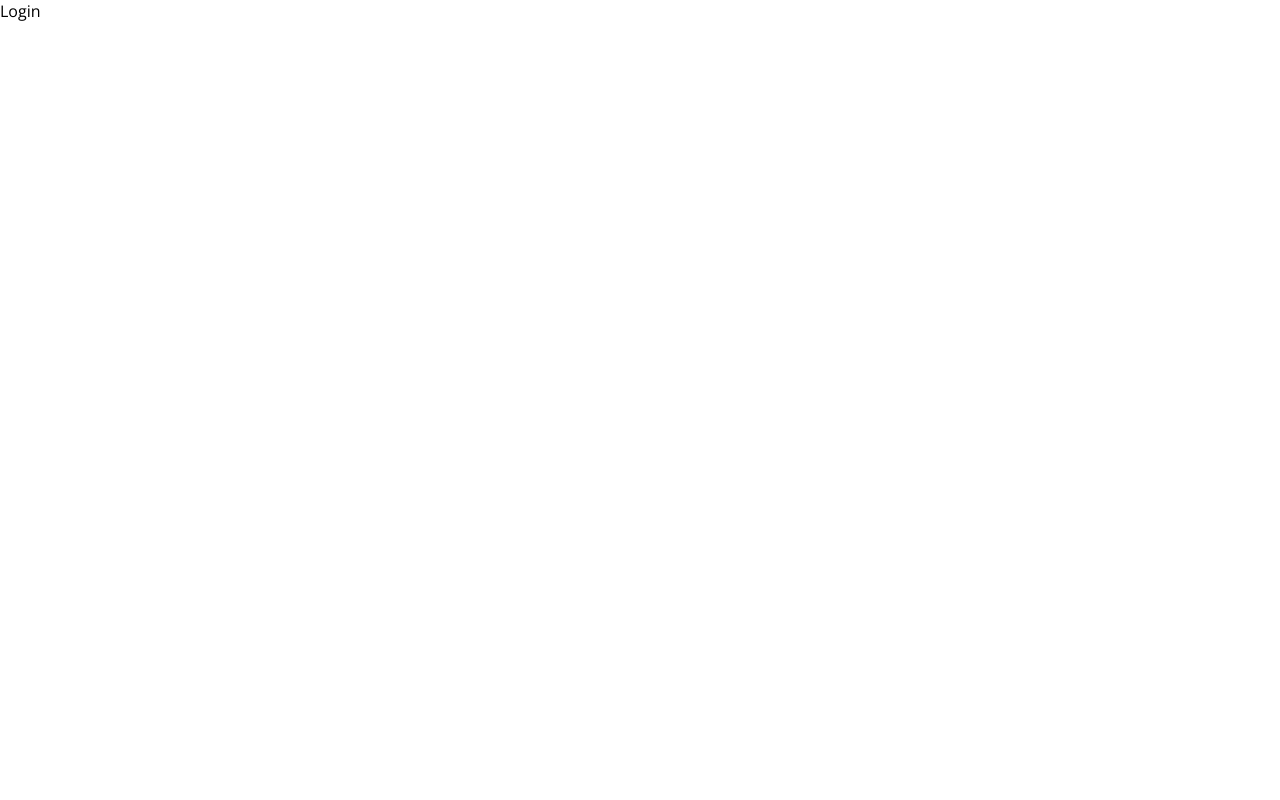
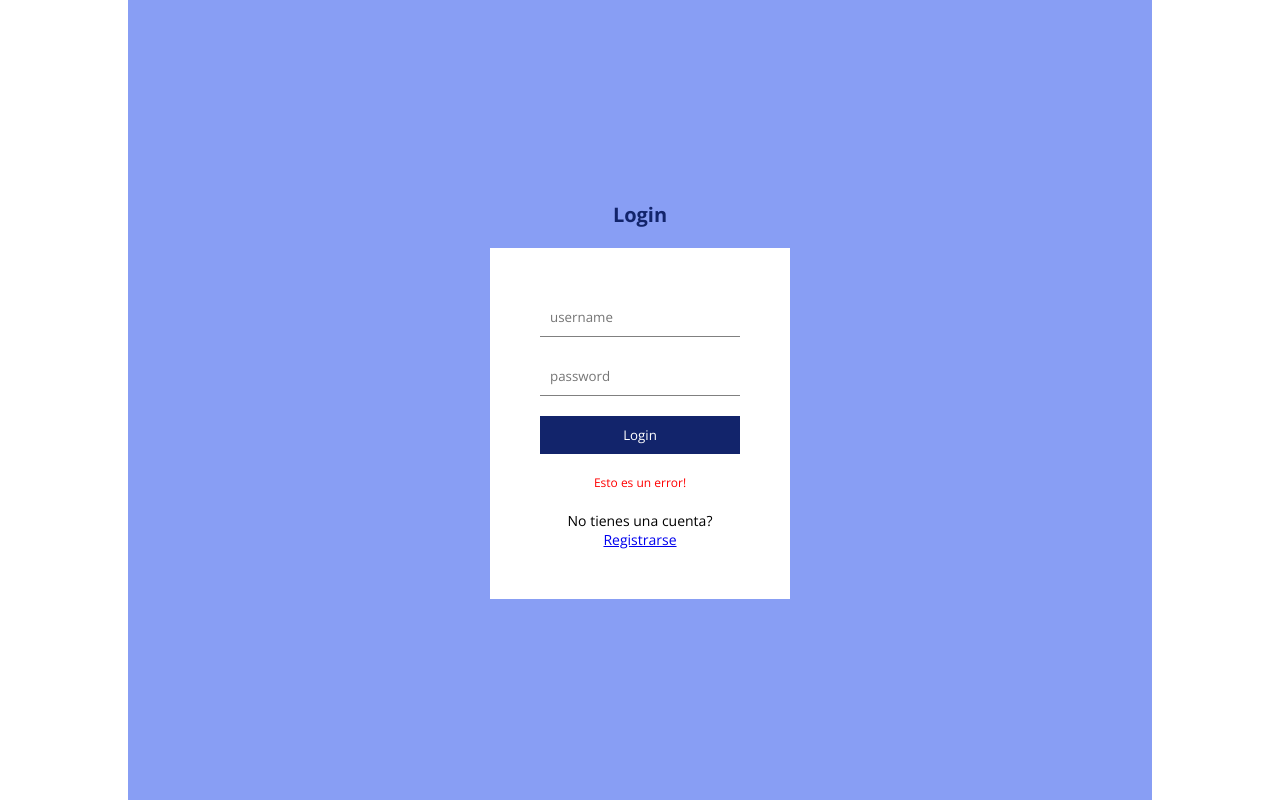
Before and after one commit to AERH8601/Project_SolTEA, a React (Create React App) app in the folder client/: page /login in a window 1280 px wide. Built offline with nearby package versions, Linux system fonts and the light colour scheme.

Commit message:
adicion paquete sass y styles. presentacion Login & Registro. Modifica Navbar y footer.

```diff
--- a/client/src/App.js
+++ b/client/src/App.js
@@ -1,4 +1,4 @@
-import {  createBrowserRouter, RouterProvider,} from "react-router-dom";
+import { createBrowserRouter, RouterProvider, Router, Outlet} from "react-router-dom";
 import Register from "./pages/Register";
 import Login from "./pages/Login";
 import Write from "./pages/Write";
@@ -6,16 +6,36 @@ import Home from "./pages/Home";
 import Single from "./pages/Single";
 import Footer from "./components/Footer";
 import Navbar from "./components/Navbar";
+import "../src/style.scss";
 
+const Layout = () => {
+  return(
+    <>
+      <Navbar/>
+      <Outlet/>
+      <Footer/>
+    </>
+  );
+};
 
 const router = createBrowserRouter([
   {
     path: "/",
-    element: <div>
-      <Navbar/>
-      <Home/>
-      <Footer/>
-    </div>,
+    element: <Layout/>,
+    children: [
+      {
+        path: "/",
+        element: <Home/>
+      },
+      {
+        path: "/post/:id",
+        element: <Single/>,
+      },
+      {
+        path: "/write",
+        element: <Write/>,
+      },
+    ]
   },
   {
     path: "/register",
@@ -25,22 +45,17 @@ const router = createBrowserRouter([
     path: "/login",
     element: <Login/>,
   },
-  {
-    path: "/single",
-    element: <Single/>,
-  },
-  {
-    path: "/write",
-    element: <Write/>,
-  },
 ]);
 
 function App() {
   return (
-    <div>
-      <RouterProvider router={router}/>
+    <div className="app">
+      <div className="container">
+        <RouterProvider router={router}/>
+      </div>
+
     </div>
   );
-}
+};
 
 export default App;
--- a/client/src/components/Navbar.jsx
+++ b/client/src/components/Navbar.jsx
@@ -2,7 +2,12 @@ import React from 'react'
 
 function Navbar() {
   return (
-    <div>Navbar</div>
+    <div className='navbar'>
+        <div className='container'>
+            <div className='logo'>logo</div>
+            <div className='links'>Links</div>
+        </div>
+    </div>
   )
 }
 
--- a/client/src/pages/Login.jsx
+++ b/client/src/pages/Login.jsx
@@ -1,8 +1,20 @@
-import React from 'react'
+import React from 'react';
+import {Link} from 'react-router-dom'
 
 const Login = () => {
   return (
-    <div>Login</div>
+    <div className='auth'>
+      <h1>Login</h1>
+      <form >
+        <input type="text" placeholder='username' />
+        <input type="password" placeholder='password' />
+        <button>Login</button>
+        <p>Esto es un error!</p>
+        <span>No tienes una cuenta?
+          <Link to="/register">Registrarse</Link>
+        </span>
+      </form>
+    </div>
   )
 }
 
--- a/client/src/pages/Register.jsx
+++ b/client/src/pages/Register.jsx
@@ -1,9 +1,21 @@
-import React from 'react'
+import React from 'react';
+import {Link} from 'react-router-dom'
 
 const Register = () => {
   return (
-    <div>Register</div>
+    <div className='auth'>
+      <h1>Register</h1>
+      <form >
+        <input required type="text" placeholder='username' />
+        <input required type="email" placeholder='email' />
+        <input required type="password" placeholder='password' />
+        <button>Register</button>
+        <p>Esto es un error!</p>
+        <span>Ya tienes una cuenta?
+          <Link to="/login">Login</Link>
+        </span>
+      </form>
+    </div>
   )
 }
-
 export default Register
--- /dev/null
+++ b/client/src/style.scss
@@ -0,0 +1,77 @@
+$lightBlue: #889ef4;
+
+.app{
+    display: flex;
+    justify-content: center;
+    .container{
+        width: 1024px;
+
+        //LOGIN & REGISTER
+
+        .auth{
+            display: flex;
+            align-items: center;
+            flex-direction: column;
+            justify-content: center;
+            background-color: $lightBlue;
+            height: 100vh;
+
+            h1{
+                font-size: 20px;
+                color: #12246b;
+                margin-bottom: 20px;
+            }
+
+            form{
+                display: flex;
+                flex-direction: column;
+                padding: 50px;
+                background-color: white;
+                width: 200px;
+                gap: 20px;
+
+                input{
+                    padding: 10px;
+                    border: none;
+                    border-bottom: 1px solid gray;
+                }
+
+                button{
+                    padding: 10px;
+                    border: none;
+                    background-color: #12246b;
+                    cursor: pointer;
+                    color: white;
+                }
+
+                p{
+                    font-size: 12px;
+                    color: red;
+                    text-align: center;
+                }
+
+                span{
+                    font-size: 14px;
+                    text-align: center;
+
+                }
+            }
+        }
+
+        //NAVBAR
+
+        .navbar{
+            .container{
+
+                padding: 10px 0px;
+                display: flex;
+
+                .logo{
+
+                }
+                .links{}
+            }
+        }
+
+    }
+}
--- a/package.json
+++ b/package.json
@@ -1,5 +1,6 @@
 {
   "dependencies": {
-    "react-router-dom": "^6.26.2"
+    "react-router-dom": "^6.26.2",
+    "sass": "^1.79.1"
   }
 }
```
Also changed, not shown: 1 other file (tests, documents, lock files or other folders).
